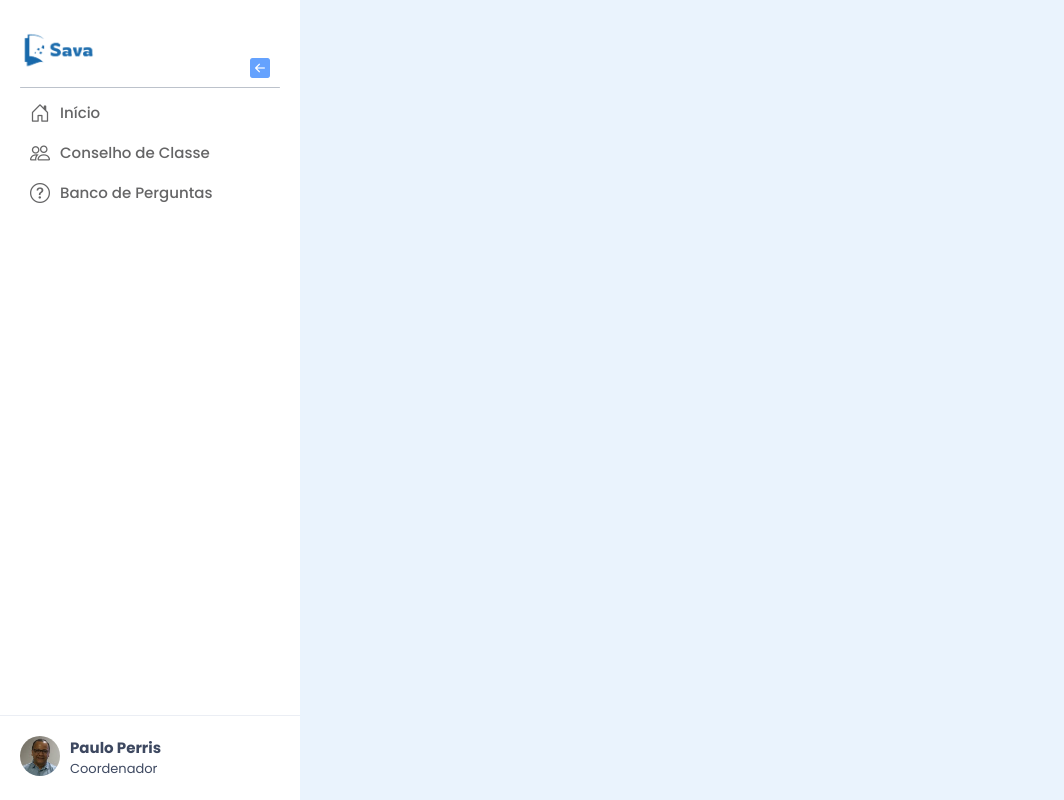
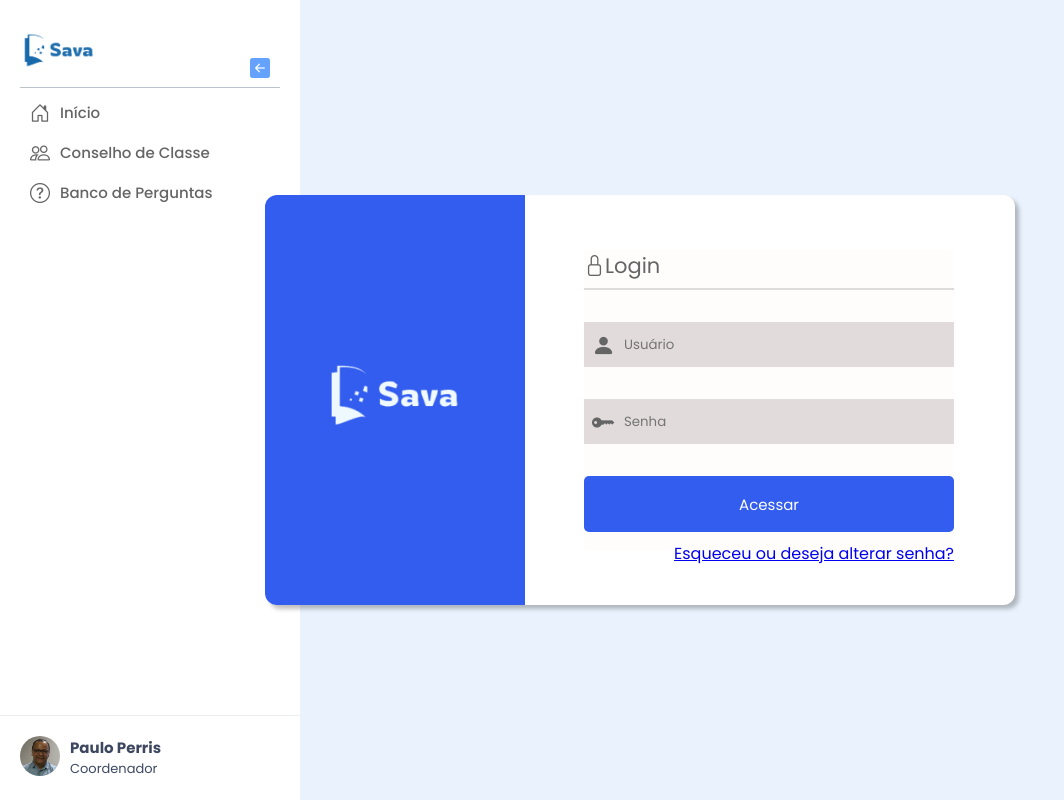
Before and after one commit to jonatasfbastos/sava_front, a React (Create React App) app: page /login in a window 1280 px wide. Shown: the whole page, without its empty margins (0-1064 px from the left). Built offline with nearby package versions, Linux system fonts and the light colour scheme.

Commit message:
SI-14 create route to login page

```diff
--- a/src/App.js
+++ b/src/App.js
@@ -4,6 +4,7 @@
 import ClassCouncil from './pages/class-council/class-council';
 import QuestionBank from './pages/question-bank-page/question-bank-page';
 import RecoverPassword from './pages/recover-password/recover-password';
+import Login from './pages/login/login';
 
 import {
   BrowserRouter as Router,
@@ -35,6 +36,7 @@
             <Route path={'/conselho_de_classe'} element={<ClassCouncil/>} />
             <Route path={'/banco_de_perguntas'} element={<QuestionBank/>} />
             <Route path={'/recuperar_senha'} element={<RecoverPassword/>} />
+            <Route path={'/login'} element={<Login/>} />
           </Routes>
         </div>
       </Router>
--- a/src/pages/login/login.jsx
+++ b/src/pages/login/login.jsx
@@ -2,7 +2,7 @@
 import logo from '../../assets/logo-white.png'
 
 
-export default function Login(){
+const Login = () => {
     return(
         <>
             <div className="container_login">
@@ -11,7 +11,7 @@
                         <img src = {logo}/>
                     </div>
                 </div>
-            </div>y
+            </div>
             <div className="center">
                 <div className="center_data">
                     <span><i class="fa bi-lock"></i>Login</span>
@@ -31,3 +31,5 @@
         </>
     )
 }
+
+export default Login
```
